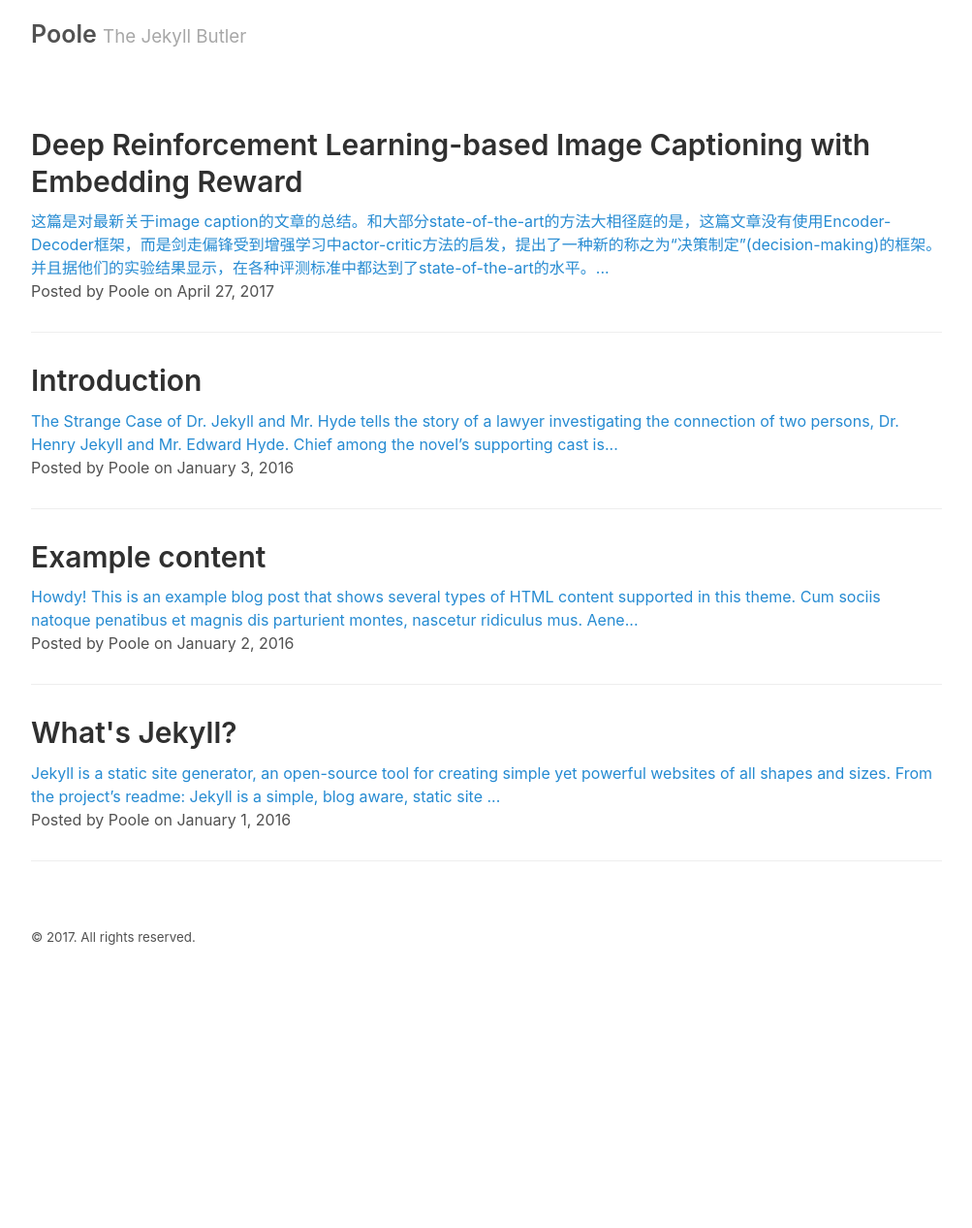
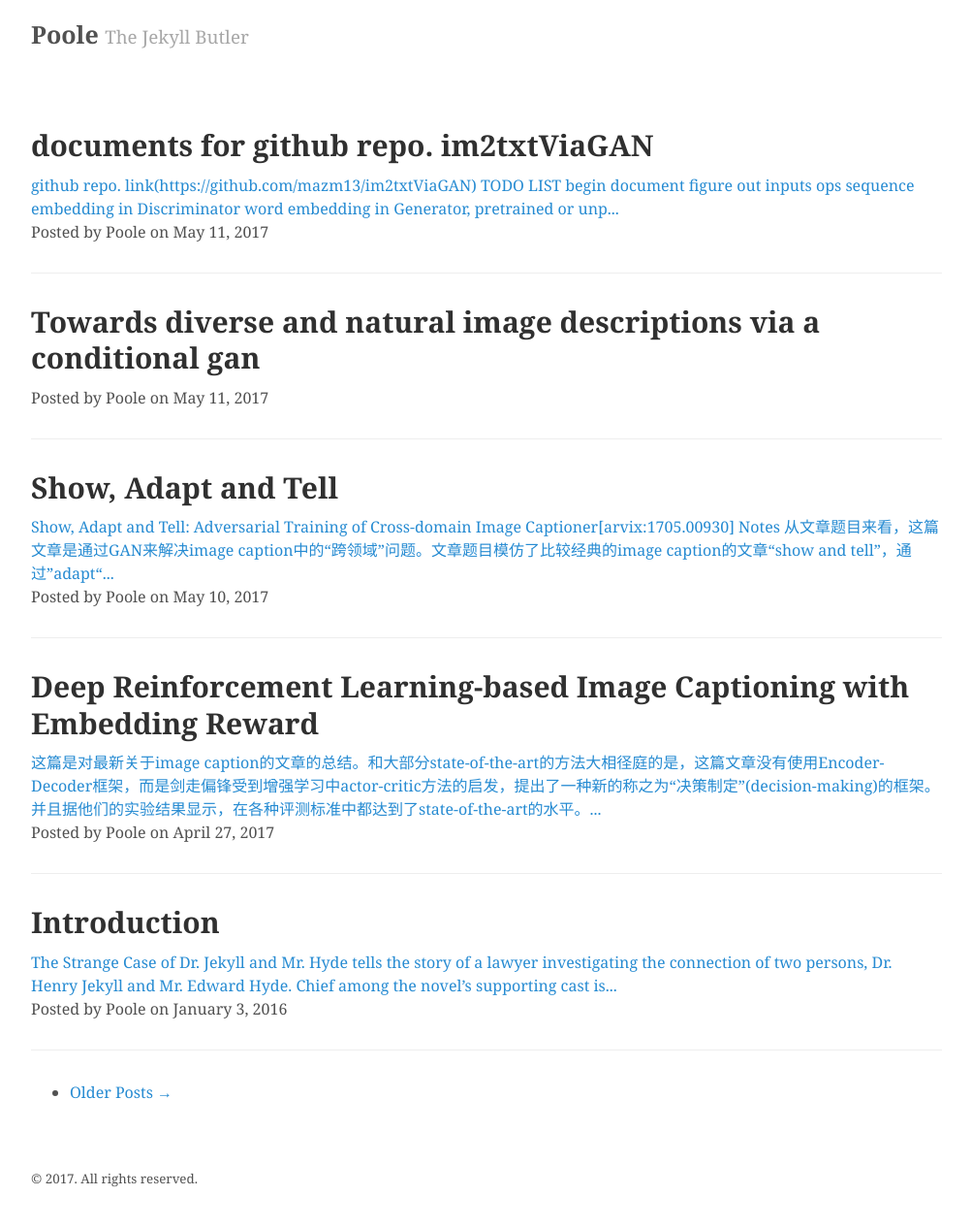
Before and after one commit to mazm13/mazm13.github.io, a Jekyll site: the page built from index.html, in a window 1280 px wide. Shown: the whole page at 97% size, without its empty margins (138-1141 px from the left). Built offline with Jekyll 4.4.1, drawn with Linux system fonts in a browser that asks for light colours; the list of posts is cut into pages by our own code; before the commit the page ends 1017 px from its top, so only the background shows below that; part of the change alters nothing that is shown.

Commit message:
begin document of im2txtViaGAN

```diff
--- /dev/null
+++ b/_posts/2017-05-10-Show Adapt and Tell.md
@@ -0,0 +1,38 @@
+---
+layout: post
+title: Show, Adapt and Tell
+---
+
+
+Show, Adapt and Tell: Adversarial Training of Cross-domain Image Captioner[[arvix:1705.00930]](http://arvix.org/pdf/1705.00930.pdf)
+
+
+## Notes
+从文章题目来看，这篇文章是通过GAN来解决image caption中的“跨领域”问题。文章题目模仿了比较经典的image caption的文章“show and tell”，通过”adapt“来表明这篇文章的主要目的是通过对原领域的训练，使之适应新的领域。当然，我们在这里先搞清楚，什么是“跨领域”问题，实际上在文中值得是标注风格的迁移，更具体来讲，是在不同数据集上的迁移。不同的数据集它们的标注风格实际上是有明显的不同的，如文章中所说，mscoco中的图片场景更为宏观，拥有多个物体，而且标注会主要描述物体的位置、大小、颜色等，而cub-200包含了各种鸟的图片，标注会更加注重描述鸟的细节部分。
+
+问题来由：一些领域数据集不够大，不够支撑现有的image caption的方法。训练数据：source domain pairs:(x, y), target domain sentences: y
+
+主要思路：参考现有的image caption gan的方法，在判别模型上做文章，判别模型由两个部分构成：domain cirtic：判断生成的句子是否符合target domain；mutil-model cirtic：判断生成的句子是否符合图片的内容。将两者结合起来作为生成模型的回报，然后采用polocy gradient求梯度，然后update生成模型。
+
+具体：
+
+captioner: 采用show-and-tell这个经典的cnn-rnn模型
+
+domain-cirtic：A sentence y is first encoded by CNN [18] with highway connection [19] into a sentence representation. Then, we pass the representation through a fully connected layer and a softmax layer to generate probability. 句子会被分成三类：source, target, generated. 分别得到这三类的概率。
+
+multi-modal critic: 句子y会被lstm转化为向量c，然后通过全连接层和tanh层得到值a，对应的，转码后的图片（这里encoded存疑，是否值得是image embeddings）通过全连接层和tanh层得到值b；将a和b做元素间相乘，结果做softmax之后即生成y和x分别为paired, unpaired, generated的概率。
+
+reward: 将生成的句子为target domain的概率和句子与图片paired的概率相乘
+
+训练方法：前面将判别模型弄成了分类问题，所以训练方法为监督学习的方法
+
+
+## Thinking
+这篇文章很好的解决了cross-domain的问题，但是对于简单的image caption问题来讲，该文章的方法与普通的通过gan来实现image caption的方法本质上还是一样的。尽管判别模型转化成了分类问题。
+
+
+## 实验部分
+自己的实验部分：以及搭好了数据预处理部分（将输入整理好之后放入队列中）、判别模型部分（采用toward那篇文章的方法），部分生成模型
+欠缺的：policy gradien部分，这部分比较难写，尤其是做mc-rollout的时候需要另一个生成模型
+
+一些问题：生成模型中噪声的引入是否是必要的？
--- /dev/null
+++ b/_posts/2017-05-11-documents for github repo. im2txtViaGAN.md
@@ -0,0 +1,60 @@
+---
+layout: post
+title: documents for github repo. im2txtViaGAN
+---
+
+github repo. link[(https://github.com/mazm13/im2txtViaGAN)](https://github.com/mazm13/im2txtViaGAN)
+
+***TODO LIST***
+* ~~begin document~~
+* figure out inputs ops
+* sequence embedding in Discriminator
+* word embedding in Generator, pretrained or unpretrained, trainable or untrainable
+* noize in Generator, add it or not
+
+## Generator: G
+First of all, we should figure out what G does in the framework following policy \pi_{\theta}.
+
+At each step, policy \pi_{\theta} takes conditions f(I), z, which means image embedding vector and noise respecetively, and the preceding words S_{1:t-1} as inputs, then yields a distribution \pi_{\theta}(w_t\|f(I),z,S_{1:t-1}) over the extended vocabulary. Besides, if no words are proceded yet, the state is doneted by S_{1:0} and begin indicator is BOS(begin of sentence), on the contrary, end indicator is doneted by EOS(end of sentence, while it is doneted by letter e in [1]). So if we get w_t=EOS at step t, the sentence will be terminated, otherwize w_t will be appended to the end of the sentence. Reward of an action on the conditions of state is given by Discriminator D, r=D(I, S_{1:t}).
+
+So we already know what should a generator do at each step. Remeber inputs and outputs again:
+
+**Inputs**(if we use patch, and path_size in conguration file is 32):
+* Images(Encoded by inputs ops), a float32 Tensor with shape [batch_size, height, width, channels]
+* input_seqs, a float32 Tensor with shape [batch_size, padded_length]
+
+**Outputs**
+* Actions w_t
+
+Let's see the framework of it. At first, map image I into fixed length vector f(I) named image embedding later by utilizing inception v3 and a fully-connected layer. Make it be the first input of LSTM(a kind of RNN).
+
+At the same time, input_seq are imbedded into vector
+
+### image embedding
+Map an image I to a vector f(I) with inception v3 which is a convolutional neural network and can be imported from TensorFlow library. We can get an inception v3 network by this:
+
+{% highlight python linenos %}
+from tensorflow.contrib.slim.python.slim.nets.inception_v3 import inception_v3_base
+
+with tf.variable_scope(scope, "InceptionV3", [images]) as scope:
+  with slim.arg_scope(
+      [slim.conv2d, slim.fully_connected],
+      weights_regularizer=weights_regularizer,
+      trainable=trainable):
+    with slim.arg_scope(
+        [slim.conv2d],
+        weights_initializer=tf.truncated_normal_initializer(stddev=stddev),
+        activation_fn=tf.nn.relu,
+        normalizer_fn=slim.batch_norm,
+        normalizer_params=batch_norm_params):
+      net, end_points = inception_v3_base(images, scope=scope)
+      with tf.variable_scope("logits"):
+        shape = net.get_shape()
+        net = slim.avg_pool2d(net, shape[1:3], padding="VALID", scope="pool")
+        net = slim.dropout(
+            net,
+            keep_prob=dropout_keep_prob,
+            is_training=is_inception_model_training,
+            scope="dropout")
+        net = slim.flatten(net, scope="flatten")
+{% endhighlight%}
--- a/_sass/_base.scss
+++ b/_sass/_base.scss
@@ -25,6 +25,8 @@ html {
 }
 
 body {
+  font-size: 16px;
+  font-family: Georgia;
   color: $body-color;
   background-color: $body-bg;
   -webkit-text-size-adjust: 100%;
--- a/_sass/_code.scss
+++ b/_sass/_code.scss
@@ -6,11 +6,12 @@
 code,
 pre {
   font-family: $code-font-family;
+  font-size: 75%;
 }
 
 code {
   padding: .25em .5em;
-  font-size: 85%;
+  font-size: 75%;
   color: $code-color;
   background-color: #f9f9f9;
   border-radius: 3px;
--- a/styles.scss
+++ b/styles.scss
@@ -27,5 +27,3 @@
 @import "posts";
 @import "pagination";
 @import "message";
-
-body{font-size:16px};
```
Also changed, not shown: _posts/2017-05-11-Towards Diverse and Natural Image Descriptions via a Conditional GAN.md (added).
